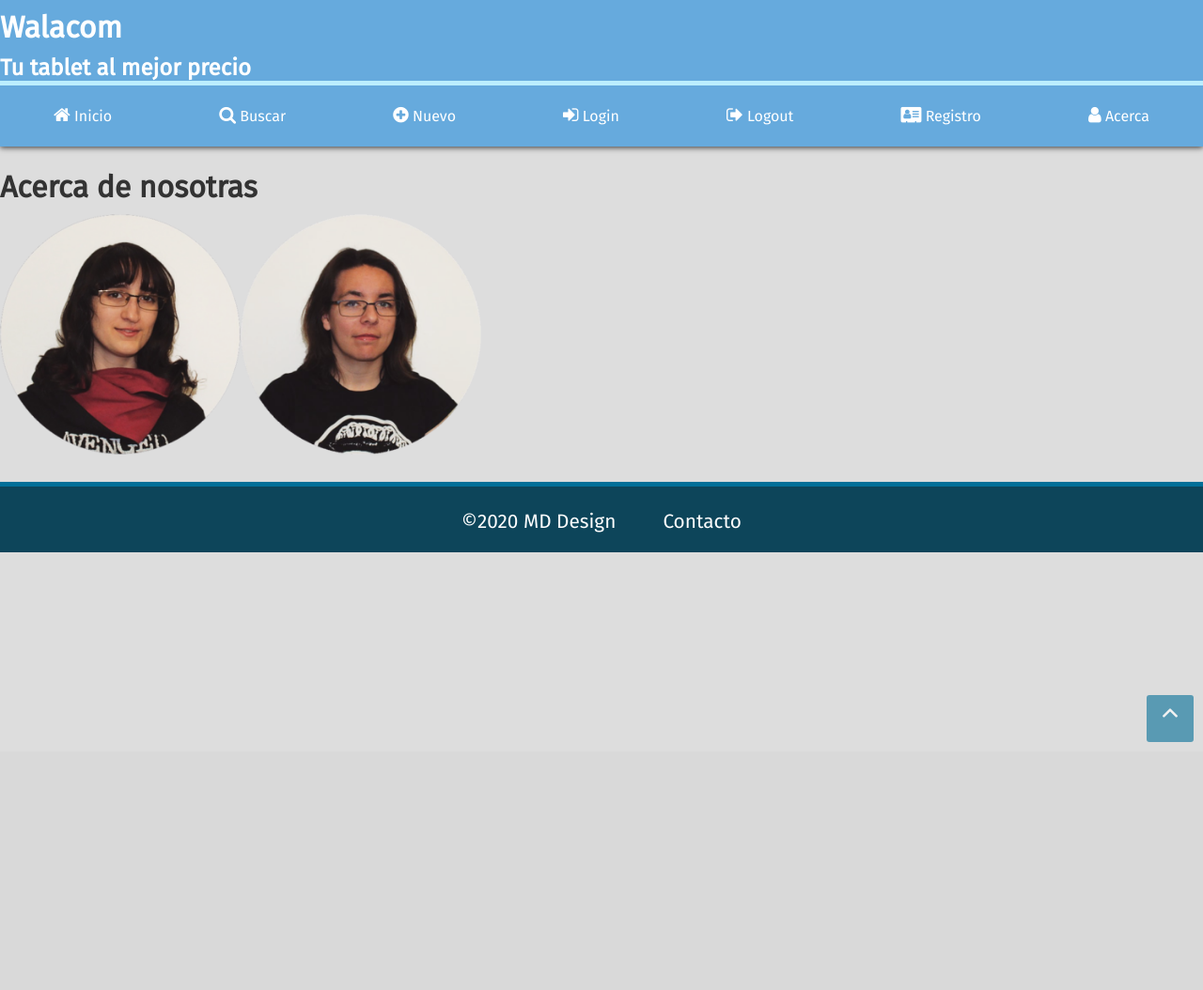
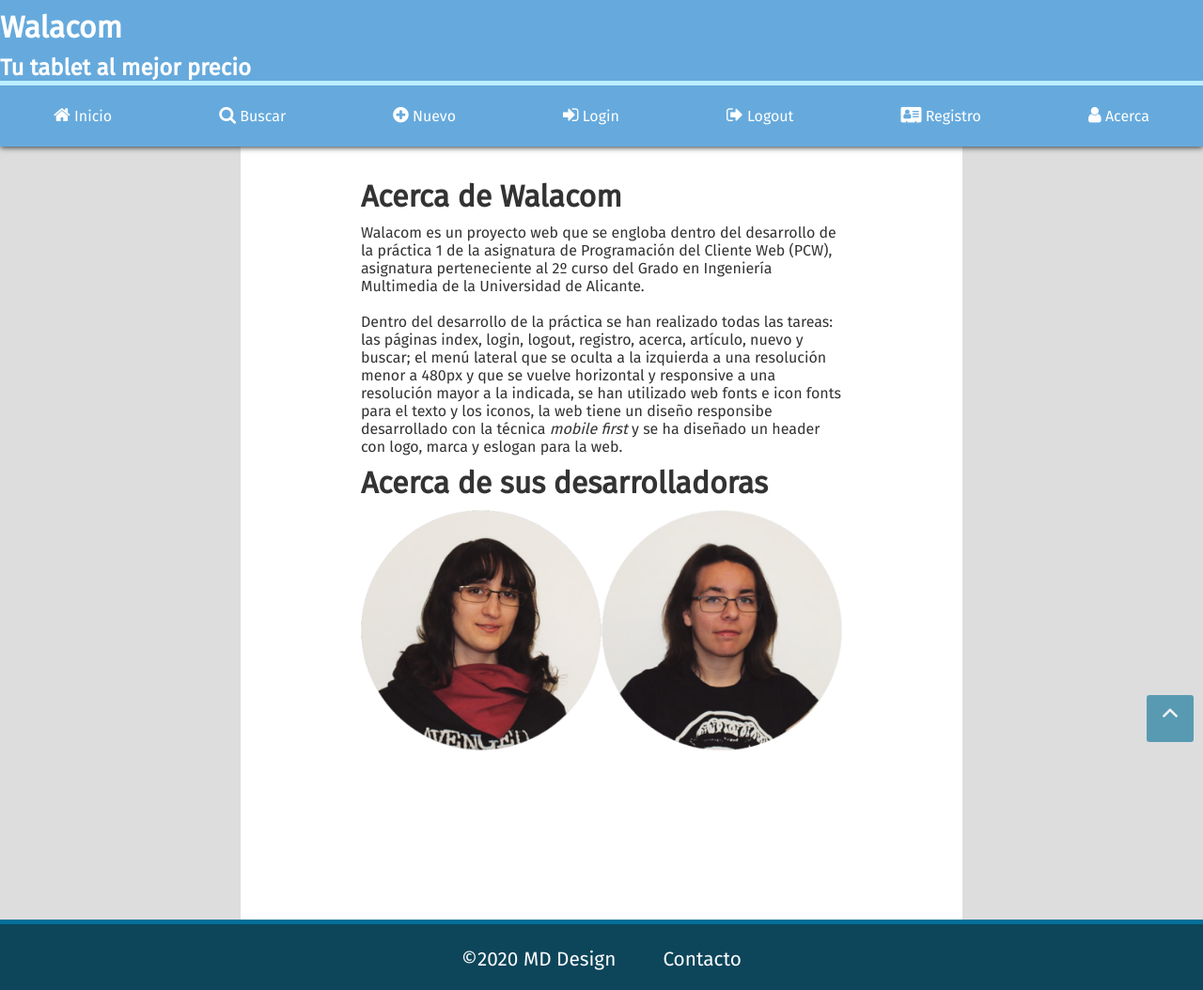
Before and after one commit to deb8192/TiendaTablets, a PHP site: page /acerca.html in a window 1280 px wide. Shown: the whole page at 94% size. Before the commit the page ends 790 px from the top, so only its background shows below. Run offline with PHP 8.4, Linux system fonts and the light colour scheme.

Commit message:
Responsive de acerca prácticamente terminado

```diff
--- a/acerca.html
+++ b/acerca.html
@@ -2,6 +2,7 @@
 <html lang="es">
     <head>
         <meta charset="utf-8">
+        <meta name ="viewport" content = "width = device-width, initial-scale = 1.0">
         <link rel="stylesheet" href="css/estilos.css">
         <link rel="stylesheet" href="font/flaticon.css">
         <link rel="stylesheet" href="https://cdnjs.cloudflare.com/ajax/libs/font-awesome/4.7.0/css/font-awesome.min.css">
@@ -13,7 +14,7 @@
             <h1 id="logo">Walacom</h1>
             <h2>Tu tablet al mejor precio</h2>
             <nav class="menu_lateral">
-                <label for="m_lateral">O</label>
+                <label for="m_lateral"><i class="fa fa-bars"></i></label>
                 <input type="checkbox" class="checkMenu" name="m_lateral" id="m_lateral"/>
                 <ul id="menu_options">
                     <li title = "Inicio"><a href="index.html"><i class="fa fa-home"></i> <span>Inicio</span></a></li>
@@ -27,7 +28,18 @@
             </nav>
         </header>
         <main id="acerca_principal">
-            <h1>Acerca de nosotras</h1>
+            <h1>Acerca de Walacom</h1>
+            <section>
+                <p>Walacom es un proyecto web que se engloba dentro del desarrollo de la práctica 1 de la asignatura
+                    de Programación del Cliente Web (PCW), asignatura perteneciente al 2º curso del Grado en Ingenier&iacutea
+                Multimedia de la Universidad de Alicante.</p><br>
+                <p>Dentro del desarrollo de la práctica se han realizado todas las tareas: las páginas index, login, logout,
+                    registro, acerca, art&iacuteculo, nuevo y buscar; el menú lateral que se oculta a la izquierda a una resolución
+                    menor a 480px y que se vuelve horizontal y responsive a una resoluci&oacuten mayor a la indicada, se han utilizado
+                    web fonts e icon fonts para el texto y los iconos, la web tiene un diseño responsibe desarrollado con la técnica
+                    <i>mobile first</i> y se ha diseñado un header con logo, marca y eslogan para la web.</p>
+            </section>
+            <h1>Acerca de sus desarrolladoras</h1>
             <section>
                 <article>
                     <img src="img/acerca/m-ines-300x300.png" width = "256" height="256" alt="foto m_ines"/>
--- a/buscar.html
+++ b/buscar.html
@@ -2,6 +2,7 @@
 <html lang="es">
     <head>
         <meta charset="utf-8">
+        <meta name ="viewport" content = "width = device-width, initial-scale = 1.0">
         <link rel="stylesheet" href="css/estilos.css">
         <link rel="stylesheet" href="font/flaticon.css">
         <link rel="stylesheet" href="https://cdnjs.cloudflare.com/ajax/libs/font-awesome/4.7.0/css/font-awesome.min.css">
--- a/css/estilos.css
+++ b/css/estilos.css
@@ -66,7 +66,7 @@ form>p, h1
     margin-bottom: 10px;
 }
 
-#registro_principal
+#registro_principal, #acerca_principal
 {
     padding: 180px 15%;
     background-color: #fff;
@@ -75,7 +75,6 @@ form>p, h1
 {
     padding: 180px 20%;
     background-color: #fff;
-
 }
 #registro>p>input, #login>p>input
 {
@@ -151,6 +150,14 @@ input:focus, #registro>p>input:focus, #login>p>input:focus
     height: 128px;
     width: 128px;
 }
+#acerca_principal>section:nth-child(4)>article>img
+{
+    display: block;
+    margin: 0 auto;
+    height: 192px;
+    width: 192px;
+}
+
 #registro>p:nth-last-child(3)
 {
     text-align: center;
@@ -193,9 +200,9 @@ header
     background-color: #37a
 }
 
-#menu_options>li>a>i
+.menu_lateral>label>i
 {
-    padding: 1em;
+    padding: 1.3em;
 }
 
 .menu_lateral
@@ -206,10 +213,8 @@ header
 
 #menu_options
 {
-    margin-top: 69px;
     transition: left .5s ease-out .2s;
     left: -105%;
-    top: -1.3em;
     text-align: center;
     background-color: var(--azul);
     box-shadow: 0 2px 4px #333;
@@ -232,10 +237,14 @@ header
 }
 
 /* Acerca */
-#acerca_principal>section
+#acerca_principal>section:nth-child(4)
 {
-    display: flex;
-    width: fit-content;
+    width: 100%;
+}
+
+#acerca_principal>section, #acerca_principal>section>article
+{
+    width: 100%;
 }
 
 /* Cuerpo comun */
@@ -452,7 +461,7 @@ footer a:hover {
 @media all and (min-width: 640px)
 {
 
-    #registro_principal
+    #registro_principal, #acerca_principal
     {
         margin: 0 15%;
         padding: 180px 10%;
@@ -470,6 +479,16 @@ footer a:hover {
         height: 256px;
         width: 256px;
     }
+    #acerca_principal>section:nth-child(4)
+    {
+        display: flex;
+        width: 100%;
+    }
+    #acerca_principal>section:nth-child(4)>article>img
+    {
+        height: 128px;
+        width: 128px;
+    }
 }
 
 @media all and (min-width: 980px)
@@ -478,6 +497,12 @@ footer a:hover {
     {
         margin: 0 20%;
         padding: 180px 15%;
+        background-color: #fff;
+    }
+    #acerca_principal
+    {
+        margin: 0 20%;
+        padding: 180px 10%;
         background-color: #fff;
     }
     #login_principal
@@ -490,6 +515,21 @@ footer a:hover {
     #menu_options>li>a>span
     {
         display: inline;
+    }
+
+    #acerca_principal>section:nth-child(4)>article>img
+    {
+        height: 192px;
+        width: 192px;
+    }
+}
+
+@media all and (min-width: 1280px)
+{
+    #acerca_principal>section:nth-child(4)>article>img
+    {
+        height: 256px;
+        width: 256px;
     }
 }
 /*=======
--- a/index.html
+++ b/index.html
@@ -2,6 +2,7 @@
 <html lang="es">
     <head>
         <meta charset="utf-8">
+        <meta name ="viewport" content = "width = device-width, initial-scale = 1.0">
         <link rel="stylesheet" href="css/estilos.css">
         <link rel="stylesheet" href="font/flaticon.css">
         <link rel="stylesheet" href="https://cdnjs.cloudflare.com/ajax/libs/font-awesome/4.7.0/css/font-awesome.min.css">
@@ -13,7 +14,7 @@
             <h1 id="logo">Walacom</h1>
             <h2>Tu tablet al mejor precio</h2>
             <nav class="menu_lateral">
-                <label for="m_lateral">O</label>
+                <label for="m_lateral"><i class="fa fa-bars"></i></label>
                 <input type="checkbox" class="checkMenu" name="m_lateral" id="m_lateral"/>
                 <ul id="menu_options">
                     <li title = "Inicio"><a href="index.html"><i class="fa fa-home"></i> <span>Inicio</span></a></li>
--- a/login.html
+++ b/login.html
@@ -2,6 +2,7 @@
 <html lang="es">
     <head>
         <meta charset="utf-8">
+        <meta name ="viewport" content = "width = device-width, initial-scale = 1.0">
         <link rel="stylesheet" href="./css/estilos.css">
         <link rel="stylesheet" href="font/flaticon.css">
         <link rel="stylesheet" href="https://cdnjs.cloudflare.com/ajax/libs/font-awesome/4.7.0/css/font-awesome.min.css">
@@ -13,7 +14,7 @@
             <h1 id="logo">Walacom</h1>
             <h2>Tu tablet al mejor precio</h2>
             <nav class="menu_lateral">
-                <label for="m_lateral">O</label>
+                <label for="m_lateral"><i class="fa fa-bars"></i></label>
                 <input type="checkbox" class="checkMenu" name="m_lateral" id="m_lateral"/>
                 <ul id="menu_options">
                     <li title = "Inicio"><a href="index.html"><i class="fa fa-home"></i> <span>Inicio</span></a></li>
```
